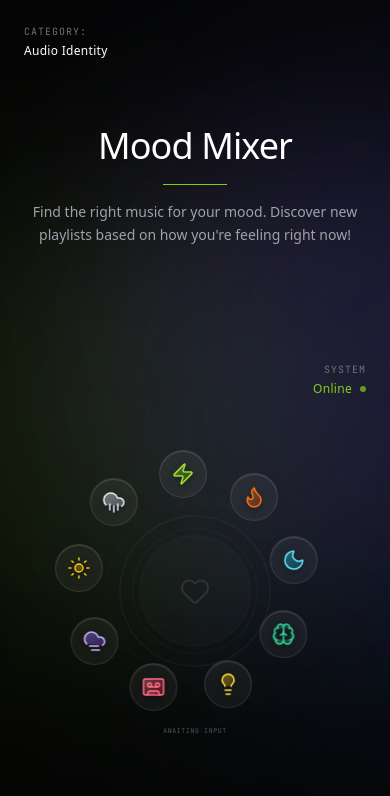
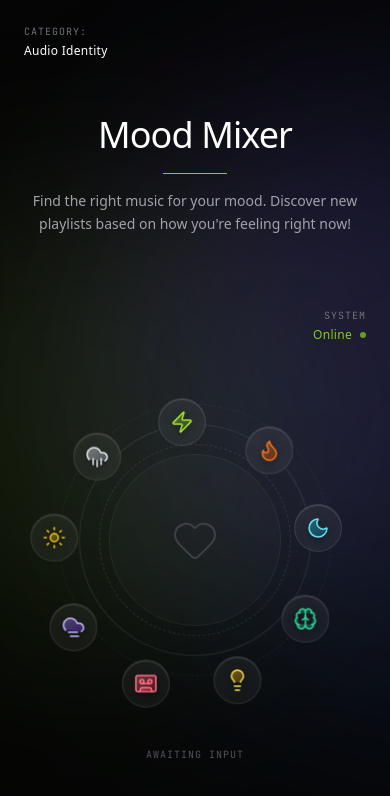
Before and after one commit to andreivaduva2803/mood-mixer-app, a React (Vite) app: page / in a window 390 px wide. Shown: the top 796 px of the page. Built offline with nearby package versions, Linux system fonts and the light colour scheme.

Commit message:
Improve mobile layout and responsiveness in App.jsx
Updated radius logic for better mobile layout and adjusted layout properties for better responsiveness.

```diff
--- a/src/App.jsx
+++ b/src/App.jsx
@@ -109,8 +109,9 @@ const DraggableMood = ({ mood, index, total, onDrop, containerRef }) => {
   useEffect(() => {
     const updateOrbit = () => {
       if (!isDragging) {
-        // Radius logic responsive
-        const radius = window.innerWidth < 1024 ? 110 : 170; // Smaller on mobile/tablet
+        // Updated radius logic for better mobile layout
+        // Mobile: 135px (was 110), Desktop: 170px
+        const radius = window.innerWidth < 1024 ? 135 : 170;
         const time = Date.now() * 0.0001;
         const angle = time + (index * (2 * Math.PI / total));
 
@@ -425,14 +426,14 @@ export default function App() {
       <div className="relative z-10 flex-1 flex flex-col lg:grid lg:grid-cols-2 min-h-screen w-full">
 
         {/* --- LEFT SECTION: Title & Context --- */}
-        <div className="relative flex flex-col justify-center px-6 py-12 lg:px-20 lg:py-12 z-10 min-h-[40vh] lg:min-h-screen text-center lg:text-left">
+        <div className="relative flex flex-col justify-center px-6 py-12 lg:px-20 lg:py-12 z-10 text-center lg:text-left">
 
             <div className="absolute top-6 left-6 lg:top-12 lg:left-12 flex flex-col gap-1 text-left">
                 <span className="text-[10px] font-mono text-zinc-500 uppercase tracking-widest">Category:</span>
                 <span className="text-xs font-medium text-white tracking-wide">Audio Identity</span>
             </div>
 
-            <div className="space-y-4 lg:space-y-6 animate-in slide-in-from-left duration-700 z-10 mt-8 lg:mt-0 flex flex-col items-center lg:items-start">
+            <div className="space-y-4 lg:space-y-6 animate-in slide-in-from-left duration-700 z-10 mt-16 lg:mt-0 flex flex-col items-center lg:items-start">
                 <h1 className="text-4xl md:text-5xl lg:text-6xl font-medium tracking-tight text-white mix-blend-difference leading-tight">
                     Mood Mixer
                 </h1>
@@ -443,16 +444,17 @@ export default function App() {
             </div>
 
             <div className="hidden lg:block absolute bottom-12 left-12">
-                 <div className="text-4xl font-light text-zinc-800 select-none">
-                    Created with love by Badu
+                 <div className="text-6xl font-light text-zinc-800 select-none">
+                    +2K
                 </div>
             </div>
         </div>
 
         {/* --- RIGHT SECTION: The Mixer & Orbit --- */}
+        {/* Added flex-grow to ensure it takes remaining height on mobile */}
         <div
             ref={rightPanelRef}
-            className="relative flex items-center justify-center z-20 flex-1 min-h-[50vh] lg:min-h-screen"
+            className="relative flex items-center justify-center z-20 flex-grow lg:flex-1 lg:min-h-screen pb-12 lg:pb-0"
         >
              {/* Meta Top Right */}
              <div className="absolute top-6 right-6 lg:top-12 lg:right-12 flex flex-col gap-1 text-right z-30 pointer-events-none">
@@ -463,7 +465,8 @@ export default function App() {
             </div>
 
             {/* The Core Container */}
-            <div className="relative z-10 animate-in zoom-in duration-1000 scale-[0.65] md:scale-75 lg:scale-100">
+            {/* Scale restored to 100% on mobile for usability, still 100% on desktop */}
+            <div className="relative z-10 animate-in zoom-in duration-1000 scale-100">
                  {/* --- CONCENTRIC RINGS (Tighter) --- */}
                 <div className={`absolute inset-[-40px] rounded-full border border-dashed border-white/5 animate-[spin_120s_linear_infinite] ${selectedMoods.length > 0 ? 'border-lime-500/10' : ''}`}></div>
                 <div className={`absolute inset-[-20px] rounded-full border border-white/10 animate-[spin_80s_linear_reverse_infinite] ${selectedMoods.length > 0 ? 'border-lime-500/20' : ''}`}></div>
```
